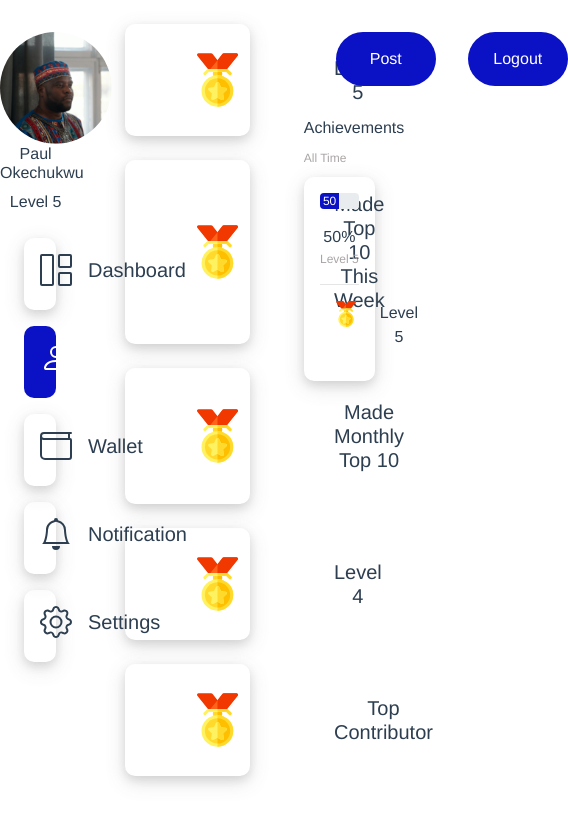
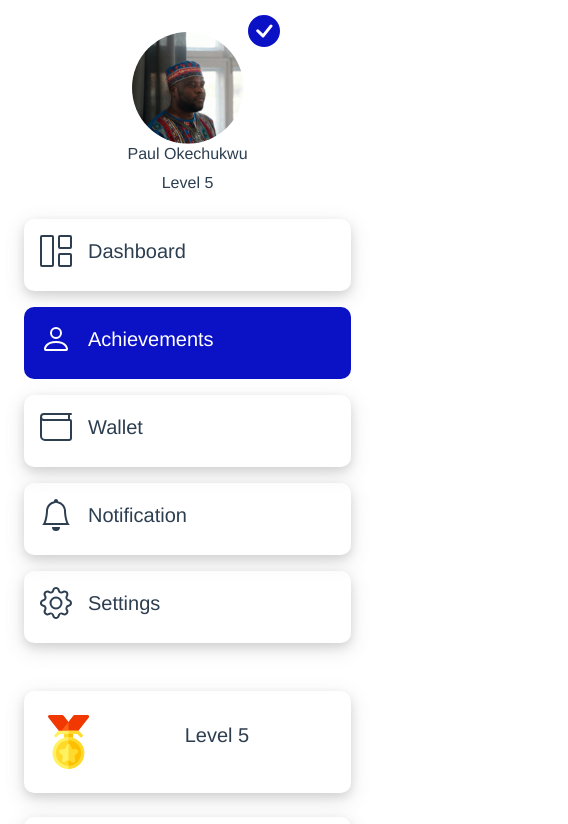
Before and after one commit to AccelerateHub/dorty, a Vue app: page /acheivements in a window 390 px wide. Shown: the top 824 px of the page, 568 px wide, since content can reach past the window. Built offline with nearby package versions, Linux system fonts and the light colour scheme.

Commit message:
responsive commit

```diff
--- a/src/components/acheivements.vue
+++ b/src/components/acheivements.vue
@@ -1,7 +1,7 @@
 <template>
   <div>
     <div class="row">
-       <div class="col-3 py-3">
+       <div class="col-lg-3 py-3">
         <div class="my-3">
           <img src="../assets/user.png" alt="" />
           <h6>Paul Okechukwu</h6>
@@ -57,11 +57,11 @@
           </div>
         </div>
       </div>
-      <div class="col-6">
+      <div class="col-lg-6">
         <div class="m-4">
           <div class="user d-flex">
             <div class="">
-              <div class="d-flex mx-5 p-4">
+              <div class="d-flex mx-lg-5 p-4">
                 <img src="../assets/medal.svg" alt="" />
                 <div class="ml-5 pl-5 pt-2">
                   <h5>Level 5</h5>
@@ -73,7 +73,7 @@
         <div class="m-4">
           <div class="user d-flex">
             <div class="">
-              <div class="d-flex mx-5 p-4">
+              <div class="d-flex mx-lg-5 p-4">
                 <img src="../assets/medal.svg" alt="" />
                 <div class="ml-5 pl-5 pt-2">
                   <h5>Made Top 10 This Week</h5>
@@ -85,7 +85,7 @@
         <div class="m-4">
           <div class="user d-flex">
             <div class="">
-              <div class="d-flex mx-5 p-4">
+              <div class="d-flex mx-lg-5 p-4">
                 <img src="../assets/medal.svg" alt="" />
                 <div class="ml-5 pl-5 pt-2">
                   <h5>Made Monthly Top 10</h5>
@@ -97,7 +97,7 @@
         <div class="m-4">
           <div class="user d-flex">
             <div class="">
-              <div class="d-flex mx-5 p-4">
+              <div class="d-flex mx-lg-5 p-4">
                 <img src="../assets/medal.svg" alt="" />
                 <div class="ml-5 pl-5 pt-2">
                   <h5>Level 4</h5>
@@ -109,7 +109,7 @@
         <div class="m-4">
           <div class="user d-flex">
             <div class="">
-              <div class="d-flex mx-5 p-4">
+              <div class="d-flex mx-lg-5 p-4">
                 <img src="../assets/medal.svg" alt="" />
                 <div class="ml-5 pl-5 pt-2">
                   <h5>Top Contributor</h5>
@@ -120,7 +120,7 @@
         </div>
       </div>
 
-      <div class="col-3">
+      <div class="col-lg-3">
         <div class="d-flex m-3">
           <div class="m-3">
             <button type="button">Post</button>
@@ -129,7 +129,7 @@
             <button type="button">Logout</button>
           </div>
         </div>
-        <div>
+        <div class="ml-3">
           <div class="text-left">
             <h6>Achievements</h6>
             <span id="small">All Time</span>
--- a/src/components/addDorti.vue
+++ b/src/components/addDorti.vue
@@ -1,7 +1,7 @@
 <template>
   <div>
     <div class="row">
-      <div class="col-3 py-3">
+      <div class="col-lg-3 py-3">
         <div class="my-3">
           <img src="../assets/user.png" alt="" />
           <h6>Paul Okechukwu</h6>
@@ -57,7 +57,7 @@
           </div>
         </div>
       </div>
-      <div id="bar" class="col-5 mx-5">
+      <div id="bar" class="col-lg-5 mx-lg-5">
         <div class="m-5 text-left">
           <h5>Post a dorti</h5>
           <div>
@@ -93,7 +93,7 @@
         </div>
       </div>
 
-      <div class="col-3">
+      <div class="col-lg-3">
         <div class="d-flex m-3">
           <div class="m-3">
             <button type="button">Post</button>
--- a/src/components/dashboard.vue
+++ b/src/components/dashboard.vue
@@ -1,7 +1,7 @@
 <template>
   <div>
     <div class="row">
-      <div class="col-3 py-3">
+      <div class="col-lg-3 py-3">
         <div>
           <div class="my-3">
             <img src="../assets/user.png" alt="" />
@@ -59,7 +59,7 @@
           </div>
         </div>
       </div>
-      <div class="col-6">
+      <div class="col-lg-6">
         <div class="m-4">
           <div class="user d-flex my-3">
             <div class="">
@@ -148,7 +148,7 @@
           </div>
         </div>
       </div>
-      <div class="col-3">
+      <div class="col-lg-3">
         <div>
 
         <div class="d-flex m-3">
@@ -303,4 +303,10 @@ a:hover {
   position: fixed;
   z-index: 1000;
 }
+@media (max-width: 500px) {
+  #btn{
+    margin-left: 0px;
+    display: none;
+  }
+}
 </style>
--- a/src/components/notification.vue
+++ b/src/components/notification.vue
@@ -1,7 +1,7 @@
 <template>
   <div>
     <div class="row">
-       <div class="col-3 py-3">
+       <div class="col-lg-3 py-3">
         <div class="my-3">
           <img src="../assets/user.png" alt="" />
           <h6>Paul Okechukwu</h6>
@@ -57,7 +57,7 @@
           </div>
         </div>
       </div>
-      <div class="col-6">
+      <div class="col-lg-6">
         <div class="user my-3">
           <div class="d-flex pt-4">
             <div class="pl-5 ml-5">
@@ -133,7 +133,7 @@
           </div>
         </div>
       </div>
-      <div class="col-3">
+      <div class="col-lg-3">
         <div class="d-flex m-3">
           <div class="m-3">
             <button type="button">Post</button>
--- a/src/components/wallet.vue
+++ b/src/components/wallet.vue
@@ -1,7 +1,7 @@
 <template>
   <div>
     <div class="row">
-       <div class="col-3 py-3">
+       <div class="col-lg-3 py-3">
         <div class="my-3">
           <img src="../assets/user.png" alt="" />
           <h6>Paul Okechukwu</h6>
@@ -57,16 +57,16 @@
           </div>
         </div>
       </div>
-      <div class="col-6">
+      <div class="col-lg-6 pl-4">
         <b-card class="my-5">
           <div class="d-flex justify-content-between">
-            <div class="ml-5">
+            <div class="ml-lg-5">
               <img src="../assets/logo.svg" alt="" />
             </div>
             <b-icon color="rgba(11, 17, 197, 1)" class="h4" icon="wallet"></b-icon>
           </div>
           <b-card-text class="text-left">
-            <div class="current ml-5 mt-5">
+            <div class="current ml-lg-5 mt-5">
               <h1>20 000</h1>
               <p>Current Balance</p>
             </div>
@@ -86,7 +86,7 @@
           </div>
         </div>
       </div>
-      <div class="col-3">
+      <div class="col-lg-3">
         <div class="d-flex m-3">
           <div class="m-3">
             <button type="button">Post</button>
```
